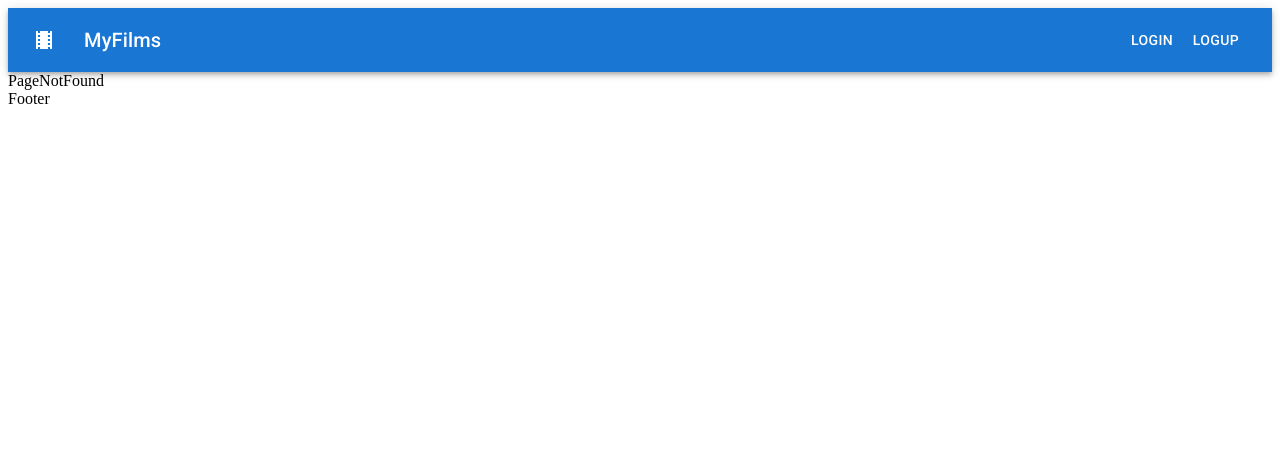
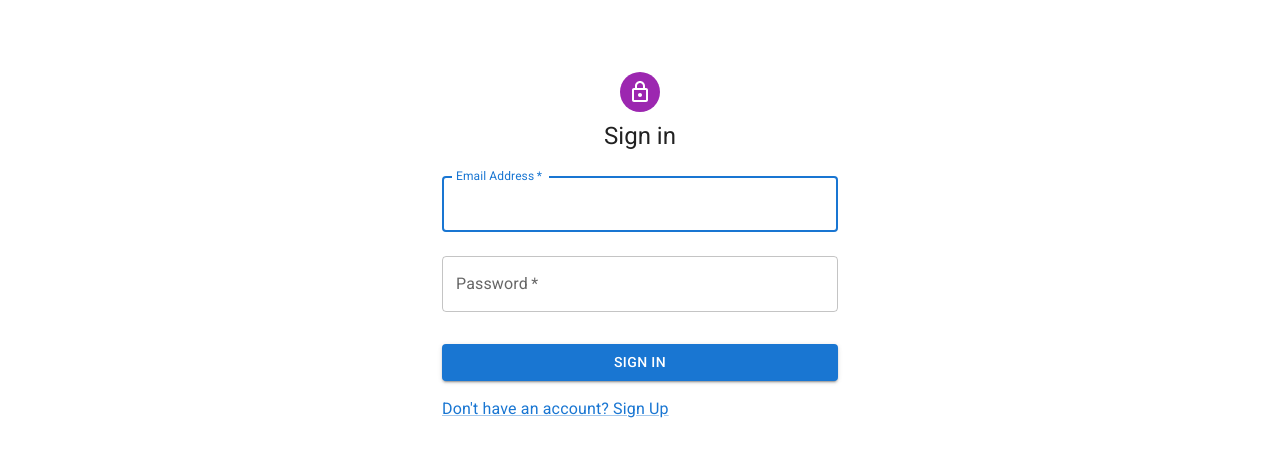
Before and after one commit to hataevicha5922/myFilm, a React (Create React App) app: page /signIn in a window 1280 px wide. Shown: the top 456 px of the page. Built offline with nearby package versions, Linux system fonts and the light colour scheme.

Commit message:
created signIn page

```diff
--- a/src/App.js
+++ b/src/App.js
@@ -2,21 +2,23 @@
 import { Routes, Route, Link } from 'react-router-dom';
 import Home from './components/Home/Home';
 import ButtonAppBar from './components/Header/Header';
-import Footer from './components/Footer/Footer';
 import PageNotFound from './components/PageNotFound/PageNotFound';
 import MovieDitail from './components/MovieDitail/MovieDitail';
+import SignIn from './components/SignIn/SignIn';
+import LayOut from './components/LayOut/LayOut';
 import './App.scss';
 
 function App() {
   return (
     <div className="App">
-      <ButtonAppBar />
       <Routes>
-        <Route path="/" element={<Home />} />
-        <Route path="/movie/:imbID" element={<MovieDitail />} />
-        <Route path="*" element={<PageNotFound />} />
+        <Route path="/" element={<LayOut />}>
+          <Route index element={<Home />} />
+          <Route path="/movie/:imbID" element={<MovieDitail />} />
+          <Route path="*" element={<PageNotFound />} />
+        </Route>
+        <Route path="/signIn" element={<SignIn />} />
       </Routes>
-      <Footer />
     </div>
   );
 }
--- a/src/components/Header/Header.js
+++ b/src/components/Header/Header.js
@@ -1,42 +1,14 @@
-import * as React from 'react';
-import AppBar from '@mui/material/AppBar';
-import Box from '@mui/material/Box';
-import Toolbar from '@mui/material/Toolbar';
-import Typography from '@mui/material/Typography';
-import Button from '@mui/material/Button';
-import IconButton from '@mui/material/IconButton';
-import TheatersIcon from '@mui/icons-material/Theaters';
-import { Link } from '@mui/material';
+import React from 'react';
+import { Link } from 'react-router-dom';
 
-export default function ButtonAppBar() {
+const Header = () => {
   return (
-    <Box sx={{ flexGrow: 1 }}>
-      <AppBar position="static">
-        <Toolbar>
-          <IconButton
-            size="large"
-            edge="start"
-            color="inherit"
-            aria-label="menu"
-            sx={{ mr: 2 }}
-          >
-            <TheatersIcon />
-          </IconButton>
-          <Typography variant="h6" component="span" sx={{ flexGrow: 1 }}>
-            MyFilms
-          </Typography>
-          <Button color="inherit">
-            <Link href="#" underline="hover" color="Menu">
-              Login
-            </Link>
-          </Button>
-          <Button color="inherit">
-            <Link href="#" underline="hover" color="Menu">
-              LogUp
-            </Link>
-          </Button>
-        </Toolbar>
-      </AppBar>
-    </Box>
+    <header>
+      <Link to="/">Home</Link>
+      <Link to="/signIn">SignIn</Link>
+      <Link to="/signUp">SignUp</Link>
+    </header>
   );
-}
+};
+
+export default Header;
--- /dev/null
+++ b/src/components/LayOut/LayOut.js
@@ -0,0 +1,16 @@
+import React from 'react';
+import { Outlet } from 'react-router-dom';
+import Header from '../Header/Header';
+import Footer from '../Footer/Footer';
+
+const LayOut = () => {
+  return (
+    <div>
+      <Header />
+      <Outlet />
+      <Footer />
+    </div>
+  );
+};
+
+export default LayOut;
--- /dev/null
+++ b/src/components/SignIn/SignIn.js
@@ -0,0 +1,85 @@
+import * as React from 'react';
+import Avatar from '@mui/material/Avatar';
+import Button from '@mui/material/Button';
+import CssBaseline from '@mui/material/CssBaseline';
+import TextField from '@mui/material/TextField';
+import Link from '@mui/material/Link';
+import Box from '@mui/material/Box';
+import LockOutlinedIcon from '@mui/icons-material/LockOutlined';
+import Typography from '@mui/material/Typography';
+import Container from '@mui/material/Container';
+import { createTheme, ThemeProvider } from '@mui/material/styles';
+
+const theme = createTheme();
+
+export default function SignIn() {
+  const handleSubmit = (event) => {
+    event.preventDefault();
+    const data = new FormData(event.currentTarget);
+    console.log({
+      email: data.get('email'),
+      password: data.get('password'),
+    });
+  };
+
+  return (
+    <ThemeProvider theme={theme}>
+      <Container component="main" maxWidth="xs">
+        <CssBaseline />
+        <Box
+          sx={{
+            marginTop: 8,
+            display: 'flex',
+            flexDirection: 'column',
+            alignItems: 'center',
+          }}
+        >
+          <Avatar sx={{ m: 1, bgcolor: 'secondary.main' }}>
+            <LockOutlinedIcon />
+          </Avatar>
+          <Typography component="h1" variant="h5">
+            Sign in
+          </Typography>
+          <Box
+            component="form"
+            onSubmit={handleSubmit}
+            noValidate
+            sx={{ mt: 1 }}
+          >
+            <TextField
+              margin="normal"
+              required
+              fullWidth
+              id="email"
+              label="Email Address"
+              name="email"
+              autoComplete="email"
+              autoFocus
+            />
+            <TextField
+              margin="normal"
+              required
+              fullWidth
+              name="password"
+              label="Password"
+              type="password"
+              id="password"
+              autoComplete="current-password"
+            />
+            <Button
+              type="submit"
+              fullWidth
+              variant="contained"
+              sx={{ mt: 3, mb: 2 }}
+            >
+              Sign In
+            </Button>
+            <Link href="#" variant="center">
+              {"Don't have an account? Sign Up"}
+            </Link>
+          </Box>
+        </Box>
+      </Container>
+    </ThemeProvider>
+  );
+}
```
Also changed, not shown: src/components/SignUp/SignUp.js (added), 1 other file (tests, documents, lock files or other folders).
